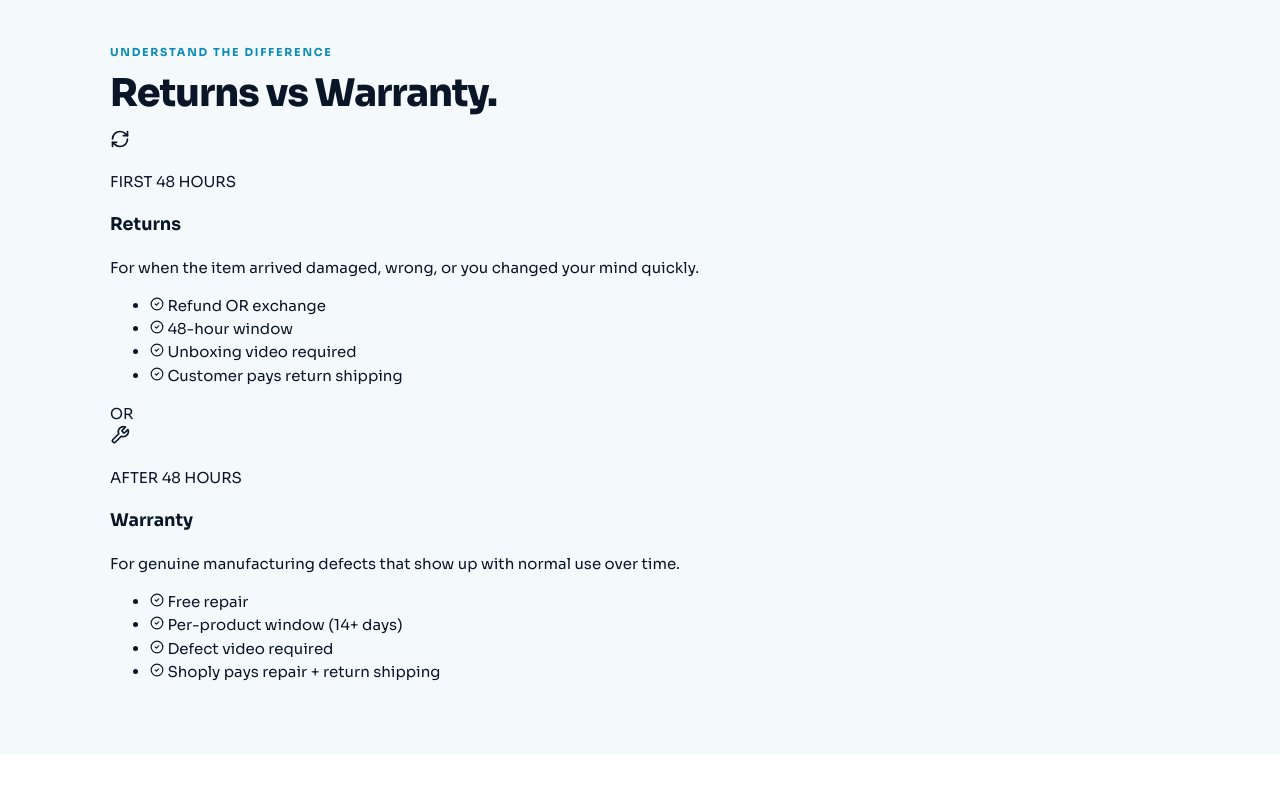
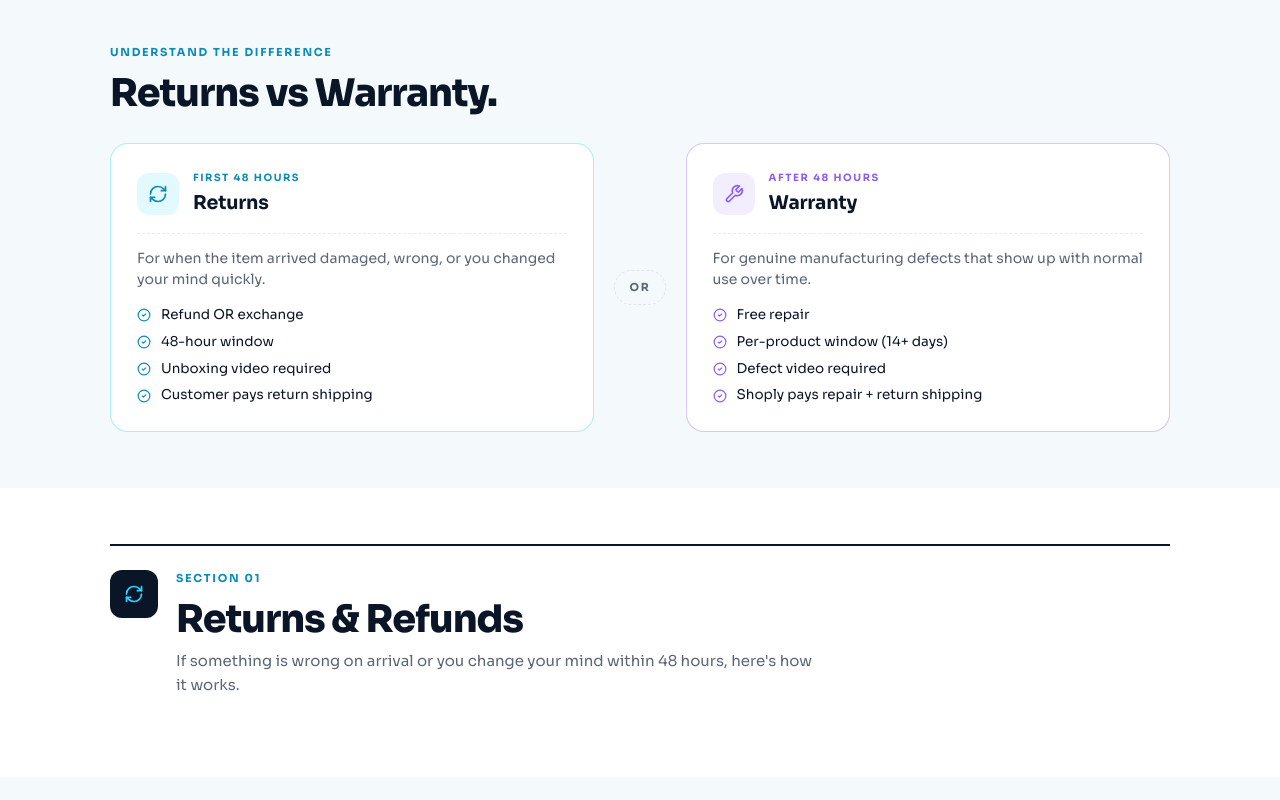
Before and after one commit to blowva/kendohub, a React (Vite) app: page /refund-policy in a window 1280 px wide. Shown: the part 1000-1800 px from the top of the page. Built offline with nearby package versions, Linux system fonts and the light colour scheme; no server answers.

Commit message:
Update RefundPolicy.css

```diff
--- a/src/pages/RefundPolicy.css
+++ b/src/pages/RefundPolicy.css
@@ -1,5 +1,5 @@
 /* ==========================================================
-   REFUND POLICY PAGE — v2 with dual-video verification
+   REFUND POLICY PAGE — Final with 48h returns + warranty
    ========================================================== */
 
 .refund {
@@ -13,6 +13,8 @@
   --refund-warn: #d97706;
   --refund-warn-tint: #fef3c7;
   --refund-danger: #dc2626;
+  --refund-warranty: #8b5cf6;
+  --refund-warranty-tint: rgba(139, 92, 246, 0.1);
 
   font-family: 'Sora', system-ui, sans-serif;
   color: var(--refund-navy);
@@ -29,6 +31,10 @@
 
 .refund-container-tight {
   max-width: 760px;
+}
+
+.refund-anchor {
+  scroll-margin-top: 80px;
 }
 
 /* === HERO === */
@@ -148,6 +154,41 @@
   max-width: 640px;
 }
 
+/* === MAJOR SECTION HEADER (Returns / Warranty) === */
+
+.refund-major-head {
+  display: flex;
+  gap: 18px;
+  align-items: flex-start;
+  padding: 24px 0;
+  border-top: 2px solid var(--refund-navy);
+}
+
+.refund-major-num {
+  flex-shrink: 0;
+  width: 48px;
+  height: 48px;
+  display: inline-flex;
+  align-items: center;
+  justify-content: center;
+  background: var(--refund-navy);
+  color: var(--refund-cyan);
+  border-radius: 12px;
+}
+
+.refund-major-num-warranty {
+  background: var(--refund-warranty);
+  color: #fff;
+}
+
+.refund-major-head .refund-section-title {
+  margin-bottom: 8px;
+}
+
+.refund-major-head .refund-section-lede {
+  margin-bottom: 0;
+}
+
 /* === KEY RULES === */
 
 .refund-rules-grid {
@@ -207,6 +248,151 @@
   line-height: 1.55;
   color: var(--refund-text-mute);
   margin: 0;
+}
+
+/* === RETURNS VS WARRANTY === */
+
+.refund-vs-grid {
+  display: grid;
+  grid-template-columns: 1fr;
+  gap: 16px;
+  margin-top: 28px;
+  align-items: stretch;
+}
+
+@media (min-width: 768px) {
+  .refund-vs-grid {
+    grid-template-columns: 1fr auto 1fr;
+    gap: 20px;
+  }
+}
+
+.refund-vs-card {
+  background: #fff;
+  border-radius: 18px;
+  padding: 26px;
+  border: 1.5px solid var(--refund-border);
+  display: flex;
+  flex-direction: column;
+}
+
+.refund-vs-returns {
+  border-color: rgba(45, 212, 255, 0.4);
+}
+
+.refund-vs-warranty {
+  border-color: rgba(139, 92, 246, 0.35);
+}
+
+.refund-vs-head {
+  display: flex;
+  align-items: center;
+  gap: 14px;
+  margin-bottom: 14px;
+  padding-bottom: 14px;
+  border-bottom: 1px dashed var(--refund-border);
+}
+
+.refund-vs-icon {
+  flex-shrink: 0;
+  width: 42px;
+  height: 42px;
+  display: inline-flex;
+  align-items: center;
+  justify-content: center;
+  border-radius: 12px;
+}
+
+.refund-vs-returns .refund-vs-icon {
+  background: rgba(45, 212, 255, 0.14);
+  color: var(--refund-cyan-deep);
+}
+
+.refund-vs-warranty .refund-vs-icon {
+  background: var(--refund-warranty-tint);
+  color: var(--refund-warranty);
+}
+
+.refund-vs-tag {
+  font-size: 10px;
+  font-weight: 700;
+  letter-spacing: 0.16em;
+  margin: 0 0 4px;
+}
+
+.refund-vs-returns .refund-vs-tag {
+  color: var(--refund-cyan-deep);
+}
+
+.refund-vs-warranty .refund-vs-tag {
+  color: var(--refund-warranty);
+}
+
+.refund-vs-head h3 {
+  font-size: 19px;
+  font-weight: 700;
+  margin: 0;
+  letter-spacing: -0.01em;
+}
+
+.refund-vs-body {
+  font-size: 14px;
+  line-height: 1.5;
+  color: var(--refund-text-mute);
+  margin: 0 0 16px;
+}
+
+.refund-vs-card ul {
+  list-style: none;
+  padding: 0;
+  margin: 0;
+  display: flex;
+  flex-direction: column;
+  gap: 8px;
+}
+
+.refund-vs-card li {
+  display: flex;
+  align-items: center;
+  gap: 10px;
+  font-size: 13.5px;
+  line-height: 1.4;
+  color: var(--refund-navy);
+}
+
+.refund-vs-returns li svg {
+  color: var(--refund-cyan-deep);
+  flex-shrink: 0;
+}
+
+.refund-vs-warranty li svg {
+  color: var(--refund-warranty);
+  flex-shrink: 0;
+}
+
+/* OR divider */
+.refund-vs-divider {
+  display: flex;
+  align-items: center;
+  justify-content: center;
+  position: relative;
+}
+
+.refund-vs-divider span {
+  font-size: 11px;
+  font-weight: 700;
+  letter-spacing: 0.16em;
+  color: var(--refund-text-mute);
+  background: var(--refund-tint);
+  padding: 8px 14px;
+  border-radius: 999px;
+  border: 1px dashed var(--refund-border);
+}
+
+@media (max-width: 767px) {
+  .refund-vs-divider {
+    margin: 0 auto;
+  }
 }
 
 /* === DUAL VIDEO SYSTEM === */
@@ -284,12 +470,10 @@
   font-weight: 700;
   letter-spacing: 0.16em;
   margin: 0 0 4px;
-  opacity: 0.7;
 }
 
 .refund-dual-shoply .refund-dual-label {
   color: var(--refund-cyan);
-  opacity: 1;
 }
 
 .refund-dual-customer .refund-dual-label {
@@ -548,6 +732,10 @@
   font-weight: 700;
   letter-spacing: 0.04em;
   flex-shrink: 0;
+}
+
+.refund-step-num-warranty {
+  background: var(--refund-warranty);
 }
 
 .refund-step-line {
@@ -844,6 +1032,60 @@
   font-style: normal;
 }
 
+/* === WARRANTY CARDS === */
+
+.refund-warranty-cards {
+  display: grid;
+  grid-template-columns: 1fr;
+  gap: 14px;
+  margin-top: 28px;
+}
+
+@media (min-width: 768px) {
+  .refund-warranty-cards {
+    grid-template-columns: repeat(3, 1fr);
+  }
+}
+
+.refund-warranty-card {
+  background: #fff;
+  border: 1.5px solid rgba(139, 92, 246, 0.2);
+  border-radius: 14px;
+  padding: 22px;
+  transition: border-color 0.2s ease, transform 0.2s ease;
+}
+
+.refund-warranty-card:hover {
+  border-color: var(--refund-warranty);
+  transform: translateY(-2px);
+}
+
+.refund-warranty-icon {
+  display: inline-flex;
+  align-items: center;
+  justify-content: center;
+  width: 38px;
+  height: 38px;
+  border-radius: 10px;
+  background: var(--refund-warranty-tint);
+  color: var(--refund-warranty);
+  margin-bottom: 14px;
+}
+
+.refund-warranty-card h3 {
+  font-size: 16px;
+  font-weight: 700;
+  margin: 0 0 6px;
+  letter-spacing: -0.01em;
+}
+
+.refund-warranty-card p {
+  font-size: 13.5px;
+  line-height: 1.55;
+  color: var(--refund-text-mute);
+  margin: 0;
+}
+
 /* === FAQ === */
 
 .refund-faq {
```
